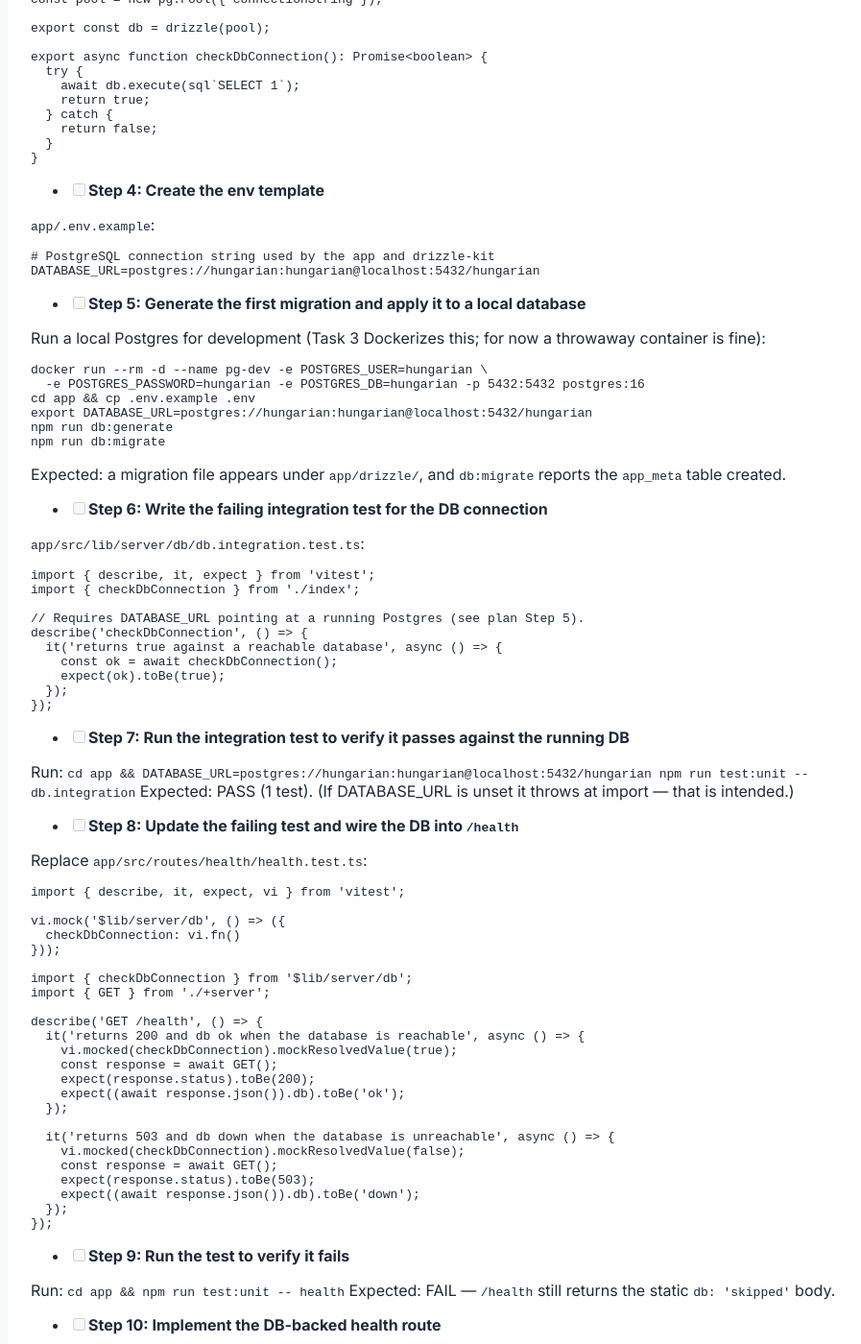
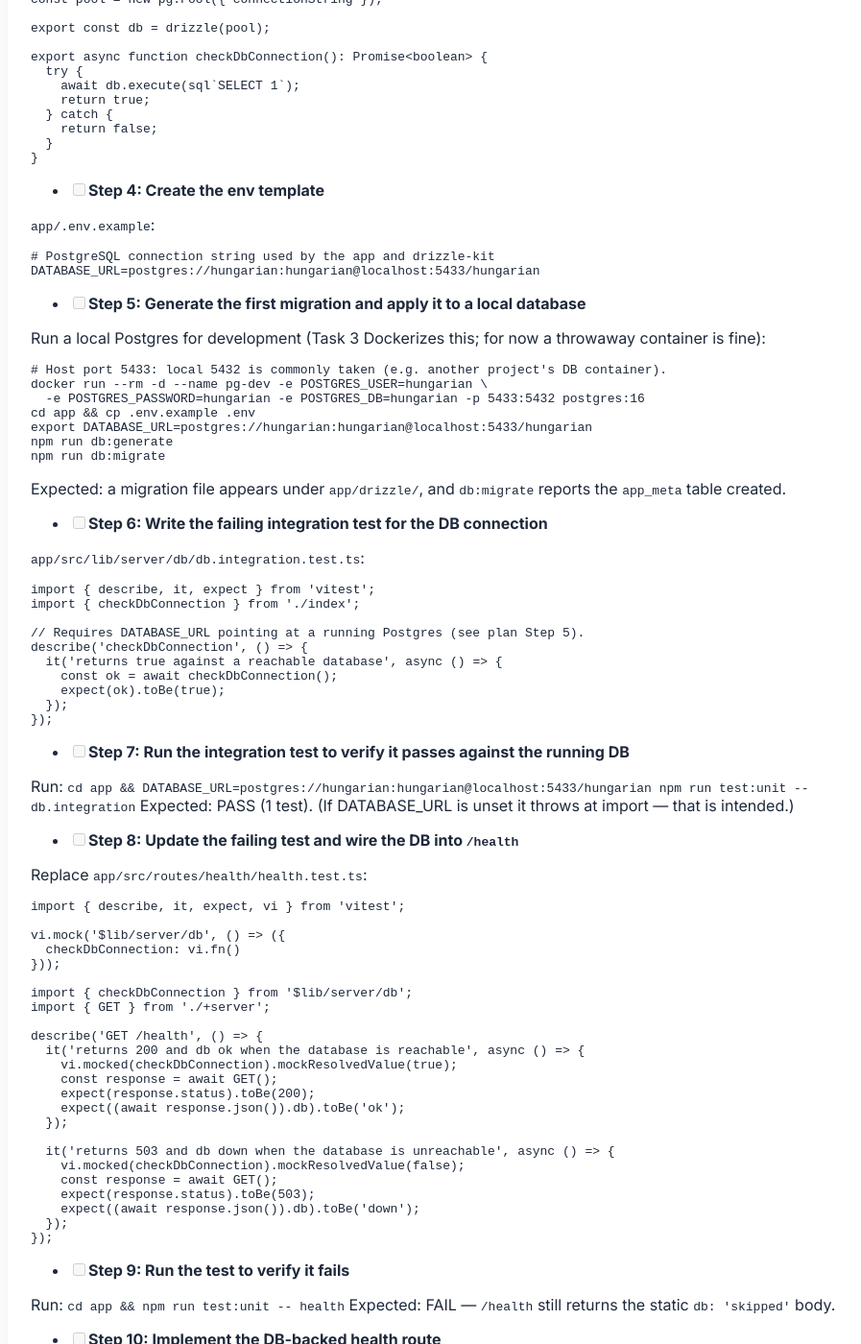
Before and after one commit to jaypaulb/learninghungarian, a Jekyll site: the page built from docs/superpowers/plans/2026-07-05-sp1-plan1-foundation.md, in a window 1280 px wide and 1400 px high, scrolled down 6042 px. Shown: the whole window at 96% size, without its empty margins (158-1055 px from the left). Built offline with Jekyll 4.4.1, drawn with Linux system fonts in a browser that asks for light colours; our own code applies the rules of GitHub Pages for plain Markdown files; some of the changed text lies outside the part shown.

Commit message:
feat(app): add Postgres + Drizzle with DB-backed /health
Task 2 of SP1 Plan 1. Drizzle schema (app_meta) + generated migration
applied to a dev Postgres; checkDbConnection integration-tested;
/health now probes the DB (200 ok / 503 down), TDD red->green (2/2).
Local dev DB binds host port 5433 (5432 commonly taken); plan updated
with HAL's *_PORT registry discipline (nyolc stays Traefik-only, no
host port).

Claude-Session: https://claude.ai/code/session_01EXynZSuRUWNTqmm1w29e8t

````diff
--- a/docs/superpowers/plans/2026-07-05-sp1-plan1-foundation.md
+++ b/docs/superpowers/plans/2026-07-05-sp1-plan1-foundation.md
@@ -394,7 +394,7 @@ export async function checkDbConnection(): Promise<boolean> {
 
 ```
 # PostgreSQL connection string used by the app and drizzle-kit
-DATABASE_URL=postgres://hungarian:hungarian@localhost:5432/hungarian
+DATABASE_URL=postgres://hungarian:hungarian@localhost:5433/hungarian
 ```
 
 - [ ] **Step 5: Generate the first migration and apply it to a local database**
@@ -402,10 +402,11 @@ DATABASE_URL=postgres://hungarian:hungarian@localhost:5432/hungarian
 Run a local Postgres for development (Task 3 Dockerizes this; for now a throwaway container is fine):
 
 ```bash
+# Host port 5433: local 5432 is commonly taken (e.g. another project's DB container).
 docker run --rm -d --name pg-dev -e POSTGRES_USER=hungarian \
-  -e POSTGRES_PASSWORD=hungarian -e POSTGRES_DB=hungarian -p 5432:5432 postgres:16
+  -e POSTGRES_PASSWORD=hungarian -e POSTGRES_DB=hungarian -p 5433:5432 postgres:16
 cd app && cp .env.example .env
-export DATABASE_URL=postgres://hungarian:hungarian@localhost:5432/hungarian
+export DATABASE_URL=postgres://hungarian:hungarian@localhost:5433/hungarian
 npm run db:generate
 npm run db:migrate
 ```
@@ -431,7 +432,7 @@ describe('checkDbConnection', () => {
 
 - [ ] **Step 7: Run the integration test to verify it passes against the running DB**
 
-Run: `cd app && DATABASE_URL=postgres://hungarian:hungarian@localhost:5432/hungarian npm run test:unit -- db.integration`
+Run: `cd app && DATABASE_URL=postgres://hungarian:hungarian@localhost:5433/hungarian npm run test:unit -- db.integration`
 Expected: PASS (1 test). (If DATABASE_URL is unset it throws at import — that is intended.)
 
 - [ ] **Step 8: Update the failing test and wire the DB into `/health`**
@@ -807,6 +808,7 @@ GRANT ALL PRIVILEGES ON DATABASE nyolc TO nyolc;
 - [ ] **Step 5: Write the HAL deploy runbook**
 
 `docs/runbooks/hal-deploy.md` — concrete commands, in order:
+0. **Port discipline:** HAL's host-port registry is the `*_PORT` vars in `hal:~/docker/.env` (template: `env.template`). `nyolc` deliberately exposes **no host port** (Traefik-only via `t3_proxy`); if one is ever needed, check the registry for a free port and register `NYOLC_PORT` there first.
 1. **DNS:** `nyolc.cc` A/CNAME → HAL's external endpoint in Cloudflare (Traefik's `dns-cloudflare` resolver issues the cert).
 2. **DB bootstrap:** generate `NYOLC_PG_PASSWORD` (`openssl rand -hex 24`), add to `hal:~/docker/.env` with `NYOLC_TAG` and `NYOLC_BASE_URL`, then run `deploy/hal/bootstrap-db.sql` per its header comment.
 3. **Files:** `scp deploy/hal/nyolc.yml hal:~/docker/compose/hal2020/nyolc.yml`; `scp deploy/hal/app-nyolc.yml hal:~/docker/appdata/traefik3/rules/hal2020/app-nyolc.yml`; add the include line to `docker-compose-hal2020.yml` above `# SERVICE-PLACEHOLDER-DO-NOT-DELETE`.
````
Also changed, not shown: app/drizzle.config.ts (added, +8 -0 lines), app/drizzle/meta/0000_snapshot.json (added, +44 -0 lines), app/drizzle/meta/_journal.json (added, +13 -0 lines), app/package.json (+15 -4 lines), app/src/lib/server/db/db.integration.test.ts (added, +10 -0 lines), app/src/lib/server/db/index.ts (added, +19 -0 lines), app/src/lib/server/db/schema.ts (added, +8 -0 lines), app/src/routes/health/+server.ts (+7 -2 lines), app/src/routes/health/health.test.ts (+17 -5 lines), 2 other files.
